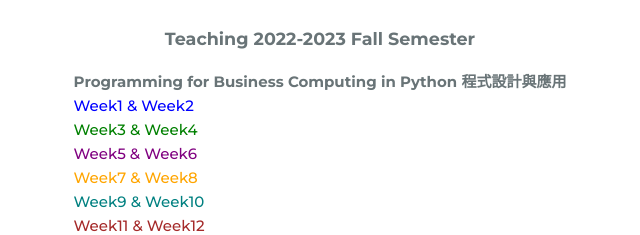
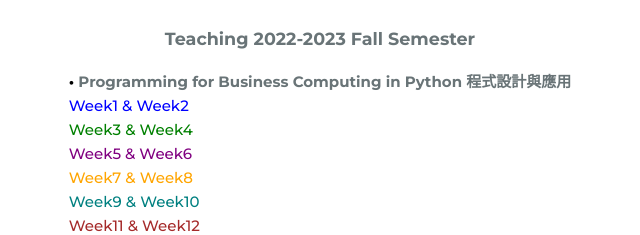
Before and after one commit to ChunChihChen/cv, a plain HTML site: page Teaching Material.html in a window 1280 px wide. Shown: the part 809-1044 px from the top of the page, 320-960 px from the left. Drawn offline with nearby package versions, Linux system fonts and the light colour scheme.

Commit message:
Update Teaching Material.html

```diff
--- a/Teaching Material.html
+++ b/Teaching Material.html
@@ -53,7 +53,7 @@
   <h2 class="section-title">Teaching Material</h2>
   <h3>Teaching 2022-2023 Fall Semester</h3>
   <ul>
-    <li style="font-weight: bold; color: dark;">Programming for Business Computing in Python 程式設計與應用</li>
+    <li style="font-weight: bold; color: dark;"><span style="color: black;">•</span> Programming for Business Computing in Python 程式設計與應用</li>
     <a href="https://colab.research.google.com/drive/15o4H91OUeSQFy5pgpZddcxQybz0FjKO1?usp=sharing" target="_blank" rel="noopener noreferrer" style="color: blue;">Week1 & Week2</a>
     <p><a href="https://colab.research.google.com/drive/1scgJAM86fj_Ywoh8pFBO0MeGFjM3SDaE" target="_blank" rel="noopener noreferrer" style="color: green;">Week3 & Week4</a></p>
     <p><a href="https://colab.research.google.com/drive/1HrnUOG6Zlnp45Qsn7sxS2_qha0Kv71Gh" target="_blank" rel="noopener noreferrer" style="color: purple;">Week5 & Week6</a></p>
```
